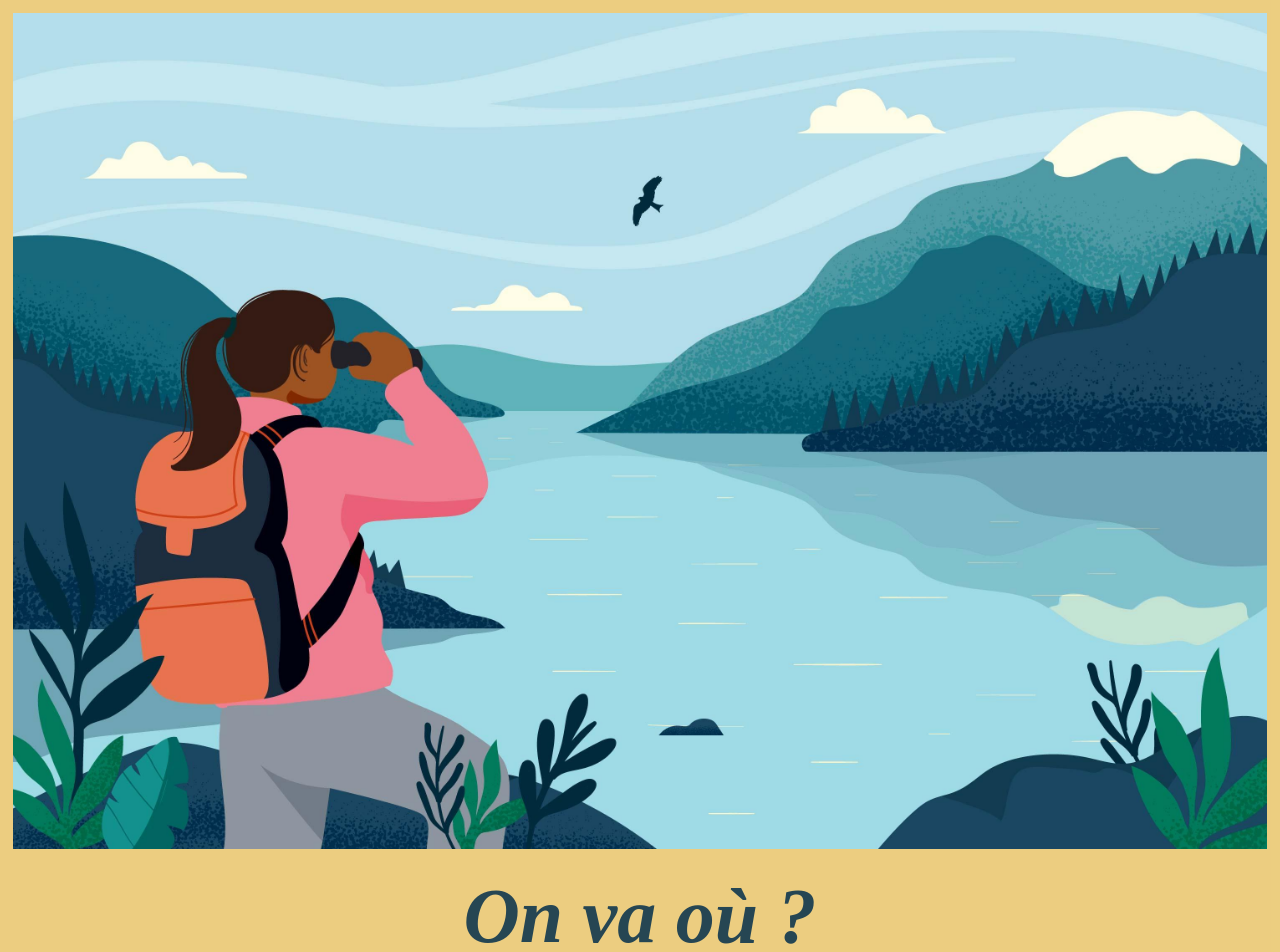
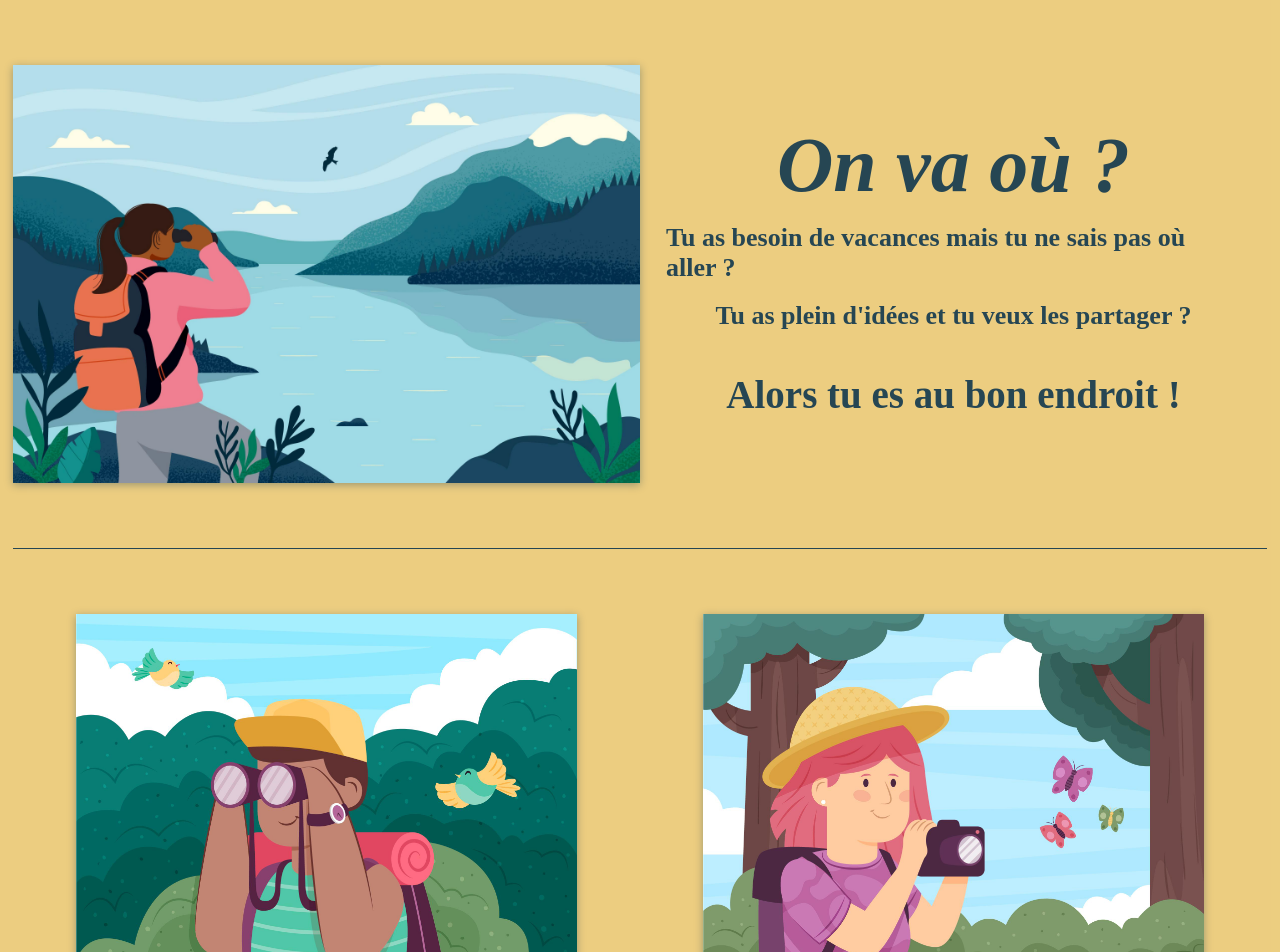
Before and after one commit to ClemDSC/on_va_ou, a React (Vite) app in the folder frontend/: page / in a window 1280 px wide. Shown: the top 952 px of the page. Built offline with nearby package versions, Linux system fonts and the light colour scheme; a web font is replaced by a local one.

Commit message:
style homepage ok

```diff
--- a/frontend/src/pages/Home.jsx
+++ b/frontend/src/pages/Home.jsx
@@ -22,11 +22,11 @@ export default function Home() {
       <section className="choiceHomepage">
         <div className="choice">
           <img className="imgChoice" src={Traveler1} alt="traveler" />
-          <p>Je cherche une idée</p>
+          <p className="pChoice">Je cherche une idée</p>
         </div>
         <div className="choice">
           <img className="imgChoice" src={Traveler2} alt="traveler" />
-          <p>Je propose une destination</p>
+          <p className="pChoice">Je propose une destination</p>
         </div>
       </section>
     </div>
--- a/frontend/src/style/Home.css
+++ b/frontend/src/style/Home.css
@@ -7,6 +7,10 @@
 }
 .travelHomepage{
     width: 100%;
+    box-shadow: rgba(38, 70, 83, 0.4) 0px 2px 8px 0px;
+}
+.introHomepage{
+    border-bottom: 1px solid #264653;
 }
 .titleHomepage{
     margin-top: .2em;
@@ -33,6 +37,8 @@
 }
 .choiceHomepage{
     display: flex;
+    padding-top: 2em;
+    padding-bottom: 1em;
 }
 .choice{
     display: flex;
@@ -42,5 +48,37 @@
     font-weight: bold;
 }
 .imgChoice{
+    margin-bottom: 1em;
     width: 80%;
+    box-shadow: rgba(38, 70, 83, 0.4) 0px 2px 8px 0px;
 }
+
+@media screen and (min-width: 767.98px){
+    .introHomepage{
+        display: flex;
+        justify-content: space-around;
+        padding-top: 2em;
+        padding-bottom: 2.5em;
+
+    }
+    .travelHomepage{
+        width: 50%;
+    }
+    .prezHomepage{
+        display: flex;
+        flex-direction: column;
+        justify-content: space-evenly;
+        align-items: center;
+        margin: 1em;
+    }
+    .choiceHomepage{
+        padding-top: 2.5em;
+    }
+    .imgChoice:hover{
+        cursor: pointer;
+    }
+    .pChoice:hover{
+        cursor: pointer;
+        text-decoration: underline;
+    }
+}
```
